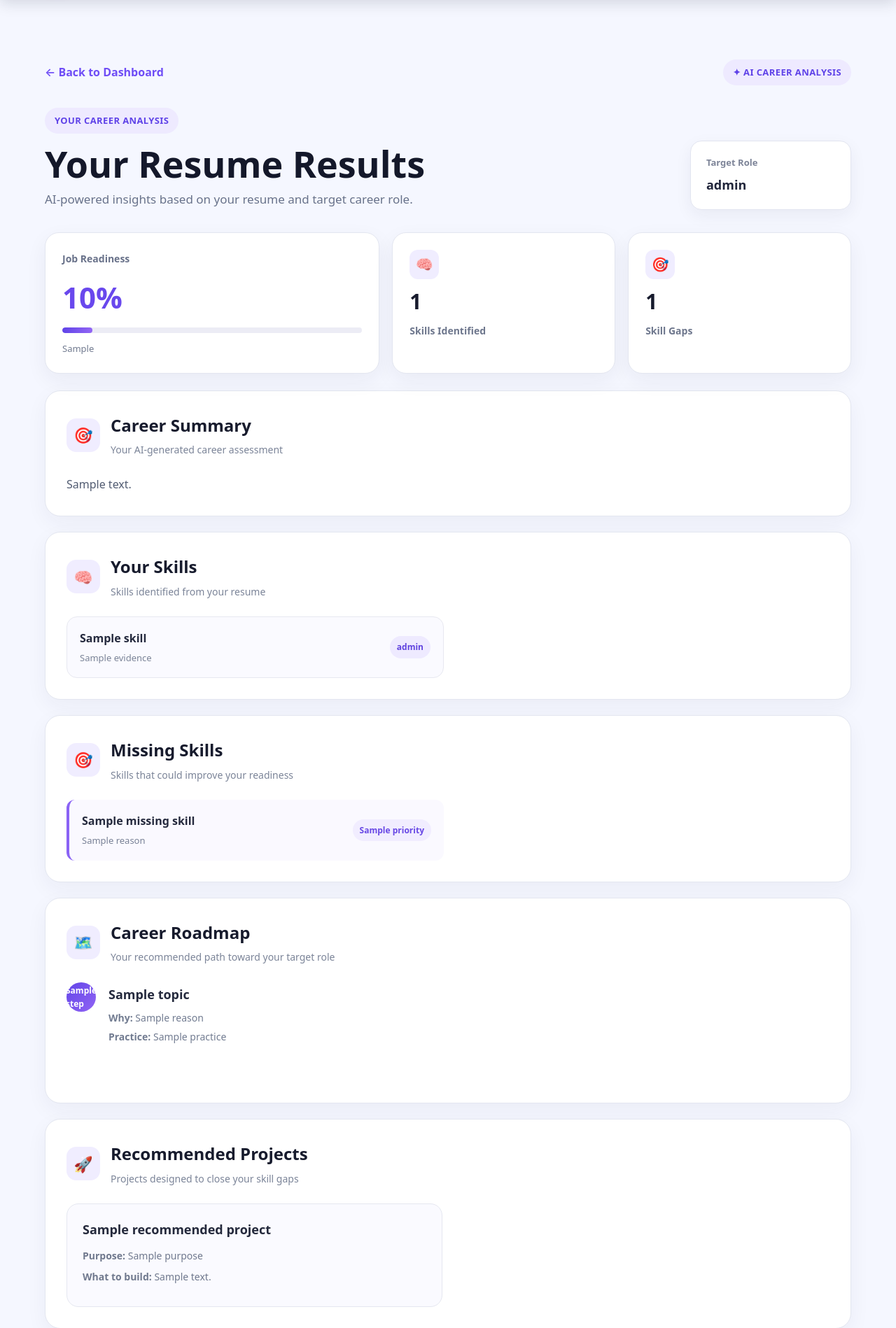
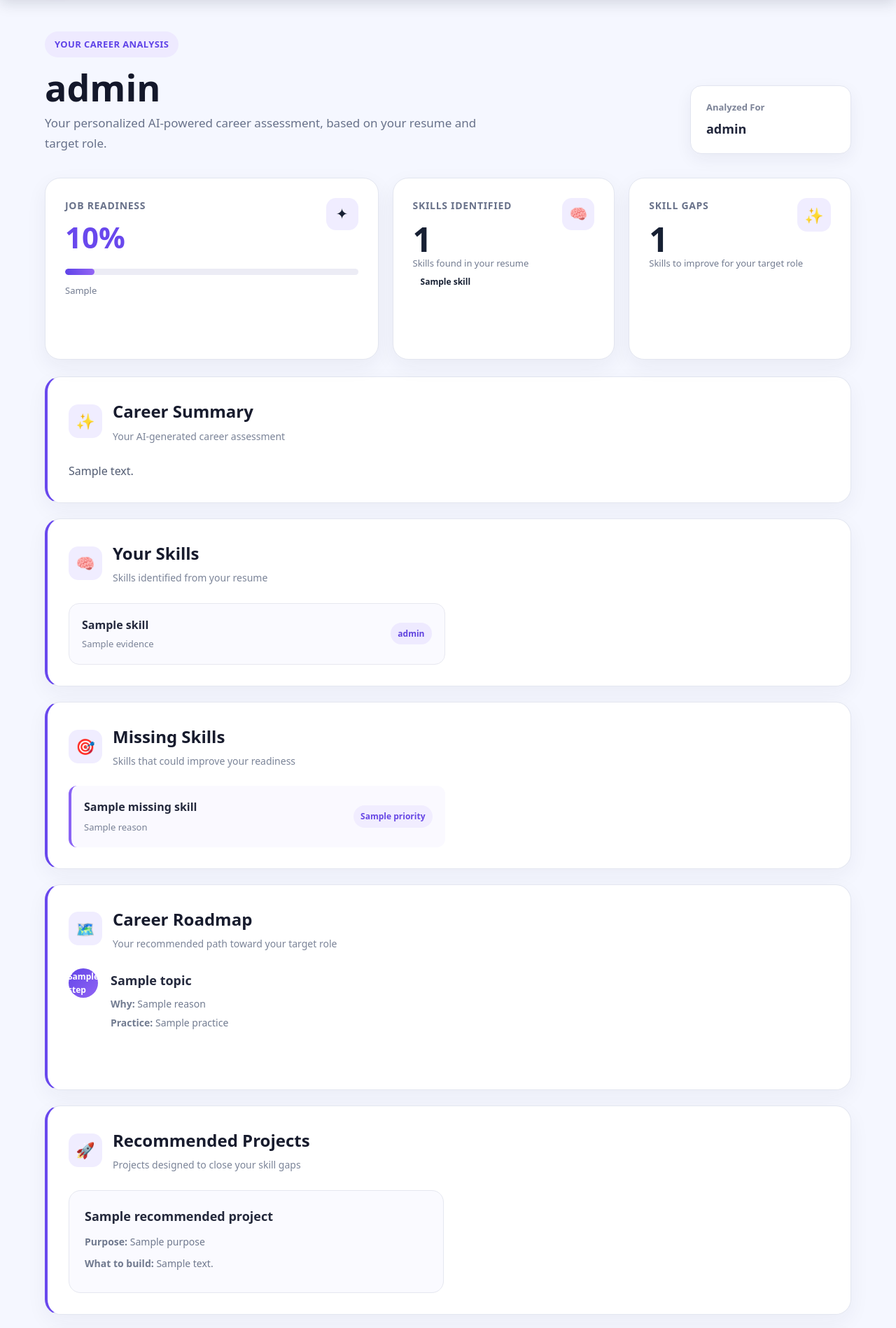
Before and after one commit to DebDev-glitch/AI-CAREER-COPILOT, a Python web app: template templates/analysis.html in a window 1280 px wide. Shown: the part 72-1970 px from the top of the page at 70% size. Run offline with Jinja, Linux system fonts and the light colour scheme; the template is opened without the code that fills it: most values are stand-ins (such as "Sample title", 1, 10 or a date in 2020).

Commit message:
Complete AI career analysis and history improvements

```diff
--- a/static/style.css
+++ b/static/style.css
@@ -3949,3 +3963,130 @@ body.dark-mode .analysis-question > span {
     }
 
 }
+.overview-progress-bar {
+    width: 0%;
+    height: 100%;
+    border-radius: inherit;
+    background: linear-gradient(90deg, #6c4df6, #9b6cff);
+    transition: width 0.6s ease;
+}
+/* Analysis overview */
+
+.analysis-overview {
+    display: grid;
+    grid-template-columns: 1.5fr 1fr 1fr;
+    gap: 20px;
+    margin-top: 34px;
+}
+
+.overview-card {
+    min-height: 260px;
+    padding: 28px;
+    border-radius: 22px;
+}
+
+.overview-card-top {
+    display: flex;
+    align-items: flex-start;
+    justify-content: space-between;
+    gap: 20px;
+}
+
+.overview-label {
+    display: block;
+    margin-bottom: 12px;
+    font-size: 14px;
+    font-weight: 700;
+    text-transform: uppercase;
+    letter-spacing: 0.7px;
+}
+
+.overview-number {
+    display: block;
+    font-size: 48px;
+    line-height: 1;
+}
+
+.overview-score {
+    display: block;
+    margin-top: 8px;
+    font-size: 52px;
+    line-height: 1;
+}
+
+.overview-icon {
+    display: flex;
+    align-items: center;
+    justify-content: center;
+    width: 46px;
+    height: 46px;
+    flex-shrink: 0;
+    border-radius: 14px;
+    font-size: 21px;
+}
+
+.overview-progress {
+    width: 100%;
+    height: 9px;
+    margin-top: 24px;
+    overflow: hidden;
+    border-radius: 20px;
+}
+
+.overview-progress-bar {
+    width: 0%;
+    height: 100%;
+    border-radius: inherit;
+    background: linear-gradient(90deg, #6c4df6, #9b6cff);
+    transition: width 0.6s ease;
+}
+
+.overview-reason {
+    margin-top: 20px;
+    line-height: 1.65;
+    font-size: 14px;
+}
+
+.overview-description {
+    margin: 16px 0 20px;
+    font-size: 14px;
+    line-height: 1.5;
+}
+
+.overview-tags {
+    display: flex;
+    flex-wrap: wrap;
+    gap: 8px;
+}
+
+.overview-tags span {
+    padding: 7px 11px;
+    border-radius: 999px;
+    font-size: 12px;
+    font-weight: 600;
+}
+
+/* Responsive */
+
+@media (max-width: 900px) {
+    .analysis-overview {
+        grid-template-columns: 1fr;
+    }
+
+    .overview-card {
+        min-height: auto;
+    }
+}
+
+/* Career Summary */
+.summary-card{
+    border-left:4px solid #6948ed;
+}
+
+.summary-icon{
+    background:#f0edff;
+}
+/* Accent on all analysis cards */
+.analysis-card{
+    border-left:4px solid #6948ed;
+}
--- a/templates/analysis.html
+++ b/templates/analysis.html
@@ -2,43 +2,28 @@
 
 {% block content %}
 
-<div class="analysis-page">
-
-    <div class="analysis-topbar">
-
-        <a href="/dashboard" class="back-button">
-            ← Back to Dashboard
-        </a>
-
-        <span class="analysis-badge">
-            ✦ AI CAREER ANALYSIS
-        </span>
-
-    </div>
-
-
 <section class="analysis-header">
 
-        <div>
+    <div class="analysis-title-area">
 
         <span class="section-label">
-                Your Career Analysis
+            YOUR CAREER ANALYSIS
         </span>
 
         <h1>
-                Your Resume Results
+            {{ result.get("target_role", "Career Analysis") }}
         </h1>
 
         <p>
-                AI-powered insights based on your resume
-                and target career role.
+            Your personalized AI-powered career assessment,
+            based on your resume and target role.
         </p>
 
     </div>
 
     <div class="analysis-role">
 
-            <span>Target Role</span>
+        <span>Analyzed For</span>
 
         <strong>
             {{ result.get("target_role", "Career Analysis") }}
@@ -72,6 +57,8 @@
 
     <div class="overview-card score-card">
 
+        <div class="overview-card-top">
+            <div>
                 <span class="overview-label">
                     Job Readiness
                 </span>
@@ -79,14 +66,17 @@
                 <strong class="overview-score">
                     {{ result.get("job_readiness_score", 0) }}%
                 </strong>
+            </div>
+
+            <span class="overview-icon">✦</span>
+        </div>
 
         <div class="overview-progress">
-                <div style="width: {{ result.get('job_readiness_score', 0) }}%;">
+            <div class="overview-progress-bar" data-score="{{ result.get('job_readiness_score', 0) }}">
             </div>
         </div>
 
-
-            <p>
+        <p class="overview-reason">
             {{ result.get(
             "job_readiness_reason",
             "No explanation available."
@@ -98,65 +88,90 @@
 
     <div class="overview-card">
 
+        <div class="overview-card-top">
+            <div>
+                <span class="overview-label">
+                    Skills Identified
+                </span>
+
+                <strong class="overview-number">
+                    {{ result.get("skills", [])|length }}
+                </strong>
+            </div>
+
             <span class="overview-icon">
                 🧠
             </span>
+        </div>
 
-            <strong>
-                {{ result.get("skills", [])|length }}
-            </strong>
+        <p class="overview-description">
+            Skills found in your resume
+        </p>
 
-            <span>
-                Skills Identified
-            </span>
+        <div class="overview-tags">
+
+            {% for skill in result.get("skills", []) %}
+            <span>{{ skill.get("name", skill) }}</span>
+            {% endfor %}
+
+        </div>
 
     </div>
 
 
     <div class="overview-card">
 
-            <span class="overview-icon">
-                🎯
+        <div class="overview-card-top">
+            <div>
+                <span class="overview-label">
+                    Skill Gaps
                 </span>
 
-            <strong>
+                <strong class="overview-number">
                     {{ result.get("missing_skills", [])|length }}
                 </strong>
+            </div>
 
-            <span>
-                Skill Gaps
-            </span>
+            <div class="result-icon summary-icon">
+                ✨
+            </div>
+        </div>
+
+        <p class="overview-description">
+            Skills to improve for your target role
+        </p>
+
+        <div class="overview-tags">
+
+            {% for skill in result.get("missing_skills", [])[:4] %}
+            <span>{{ skill.get("name", skill) }}</span>
+            {% endfor %}
+
+        </div>
 
     </div>
 
 </section>
 
 
-    <section class="analysis-card">
+<!-- Career Summary -->
+<section class="analysis-card summary-card">
 
     <div class="analysis-card-header">
 
-            <div class="result-icon skills-icon">
-                🎯
+        <div class="result-icon summary-icon">
+            ✨
         </div>
 
         <div>
             <h2>Career Summary</h2>
-
-                <p>
-                    Your AI-generated career assessment
-                </p>
+            <p>Your AI-generated career assessment</p>
         </div>
 
     </div>
 
     <div class="analysis-summary">
-
-            {{ result.get(
-            "career_summary",
-            "No summary available."
-            ) }}
-
+        {{ result.get("career_summary", "No summary available.") }}
     </div>
 
 </section>
@@ -580,9 +595,13 @@
 
 </div>
 
-
 {% endif %}
 
-</div>
+<script>
+    document.querySelectorAll(".overview-progress-bar").forEach(function (bar) {
+        const score = Number(bar.dataset.score) || 0;
+        bar.style.width = `${Math.min(Math.max(score, 0), 100)}%`;
+    });
+</script>
 
 {% endblock %}
```
Also changed, not shown: other parts of static/style.css (+32 -18 lines), app.PY (+8 -5 lines), templates/history.html (+14 -5 lines), 1 other file. Lines whose indentation alone changed are shown as unchanged.
